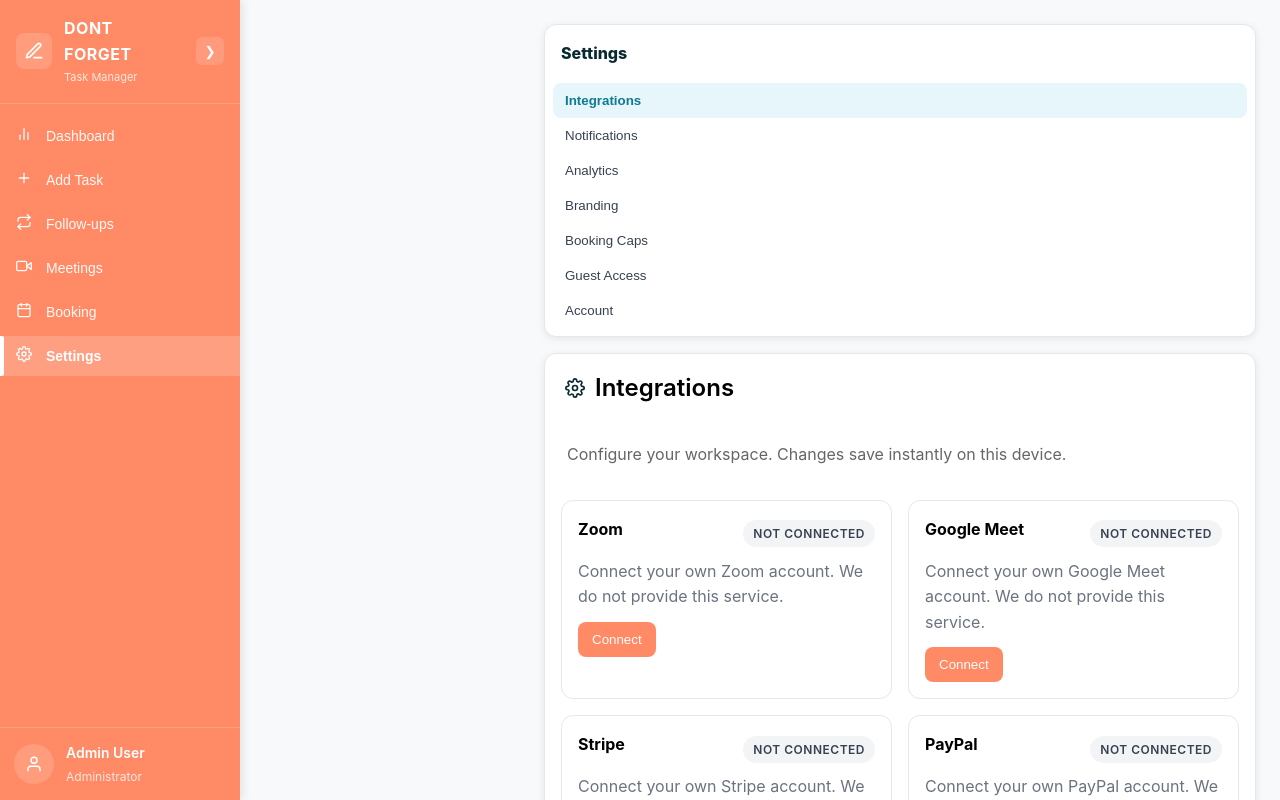
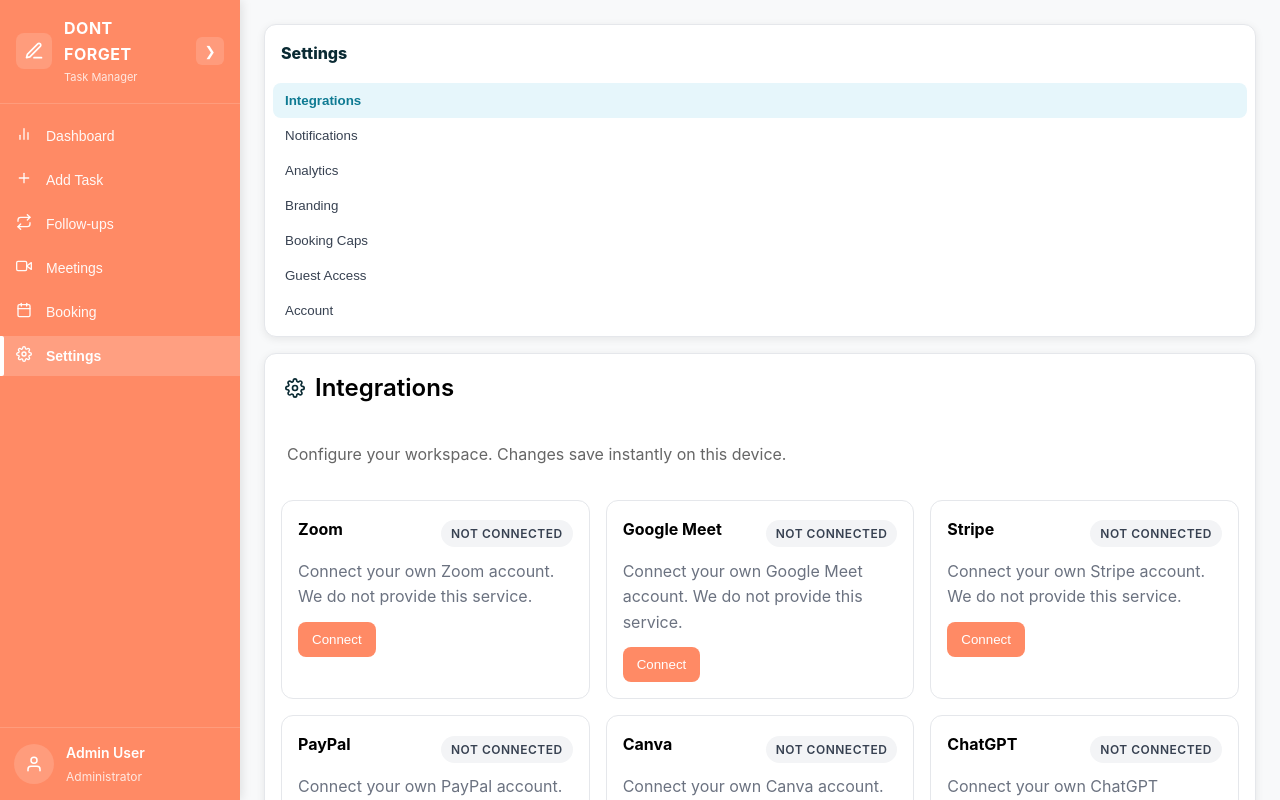
Before and after one commit to ZainManzoor2003/Dont-Forget-Tasks, a React (Vite) app in the folder client/: page /dashboard/settings in a window 1280 px wide. Shown: the top 800 px of the page. Built offline with nearby package versions, Linux system fonts and the light colour scheme.

Commit message:
Remove unnecessary margin-left and clean up media query styles in Settings.css to enhance layout responsiveness.

```diff
--- a/client/src/components/Settings.css
+++ b/client/src/components/Settings.css
@@ -3,7 +3,6 @@
   flex-direction: column;
   gap: 16px;
   padding: 24px;
-  margin-left: 280px;
 }
 
 .settings-side {
@@ -73,7 +72,5 @@
 
 
 @media (max-width: 769px) {
-    .settings-page {
-      margin-left: 0px;
-    }
-  }
+  .settings-page { }
+}
```
